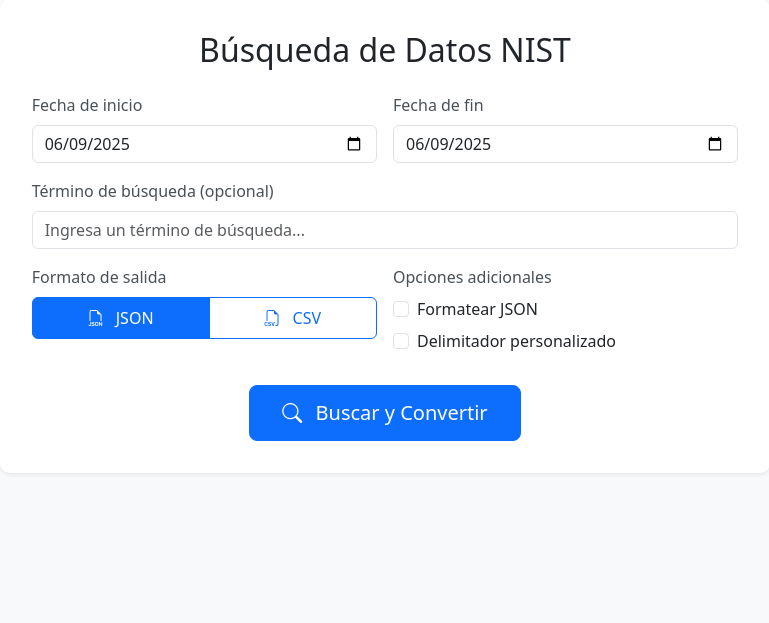
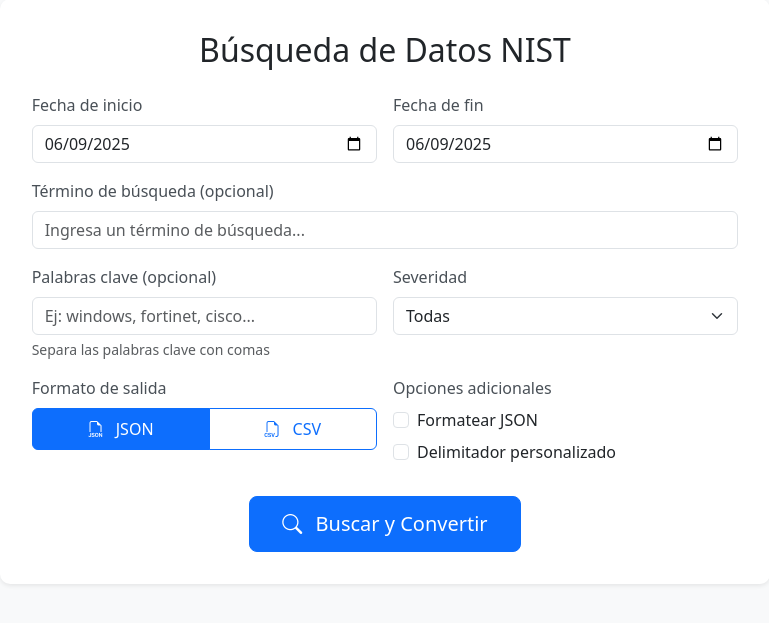
Before and after one commit to b4391co/ProyectoDaw, a FastAPI app: template frontend/templates/index.html in a window 1280 px wide. Shown: the part 177-800 px from the top of the page, without its empty margins (255-1024 px from the left). Run offline with FastAPI, Linux system fonts and the light colour scheme; the template is opened without the code that fills it, so the values that code supplies are empty; some libraries are stand-ins or nearby versions.

Commit message:
feat(frontend): añadir filtros por palabras clave y severidad

```diff
--- a/frontend/static/js/main.js
+++ b/frontend/static/js/main.js
@@ -3,6 +3,8 @@
 const startDateInput = document.getElementById('startDate');
 const endDateInput = document.getElementById('endDate');
 const searchTermInput = document.getElementById('searchTerm');
+const keywordsInput = document.getElementById('keywords');
+const severitySelect = document.getElementById('severity');
 const formatJsonRadio = document.getElementById('formatJson');
 const formatCsvRadio = document.getElementById('formatCsv');
 const prettyJsonCheckbox = document.getElementById('prettyJson');
@@ -131,6 +133,8 @@
         start_date: `${startDateInput.value}T00:00:00`,
         end_date: `${endDateInput.value}T23:59:59`,
         search_term: searchTermInput.value || null,
+        keywords: keywordsInput.value ? keywordsInput.value.split(',').map(k => k.trim()) : [],
+        severity: severitySelect.value || null,
         format: formatJsonRadio.checked ? 'json' : 'csv',
         pretty: prettyJsonCheckbox.checked,
         delimiter: customDelimiterCheckbox.checked ? delimiterInput.value : ','
--- a/frontend/templates/index.html
+++ b/frontend/templates/index.html
@@ -80,6 +80,25 @@
                                     <input type="text" class="form-control" id="searchTerm" placeholder="Ingresa un término de búsqueda...">
                                 </div>
 
+                                <!-- Palabras clave -->
+                                <div class="col-md-6">
+                                    <label for="keywords" class="form-label">Palabras clave (opcional)</label>
+                                    <input type="text" class="form-control" id="keywords" placeholder="Ej: windows, fortinet, cisco...">
+                                    <div class="form-text">Separa las palabras clave con comas</div>
+                                </div>
+
+                                <!-- Severidad -->
+                                <div class="col-md-6">
+                                    <label for="severity" class="form-label">Severidad</label>
+                                    <select class="form-select" id="severity">
+                                        <option value="">Todas</option>
+                                        <option value="critical">Crítica</option>
+                                        <option value="high">Alta</option>
+                                        <option value="medium">Media</option>
+                                        <option value="low">Baja</option>
+                                    </select>
+                                </div>
+
                                 <!-- Formato de salida -->
                                 <div class="col-md-6">
                                     <label class="form-label">Formato de salida</label>
```
Also changed, not shown: backend/app/models.py (+13 -11 lines).
